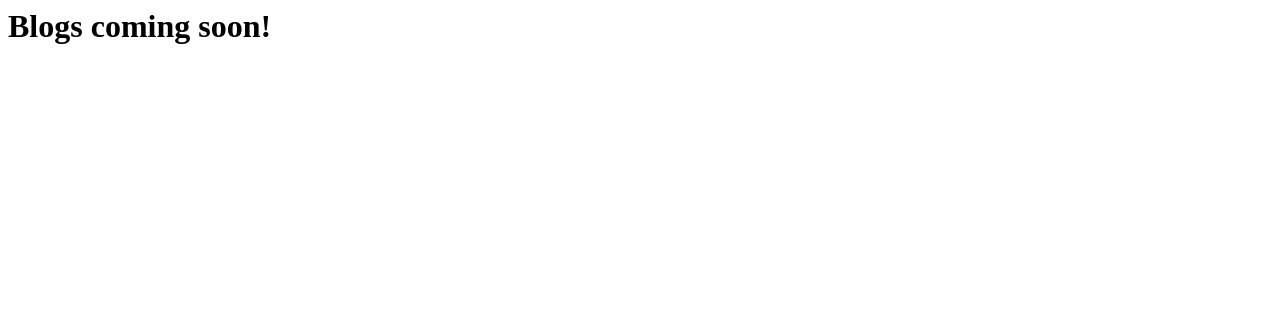
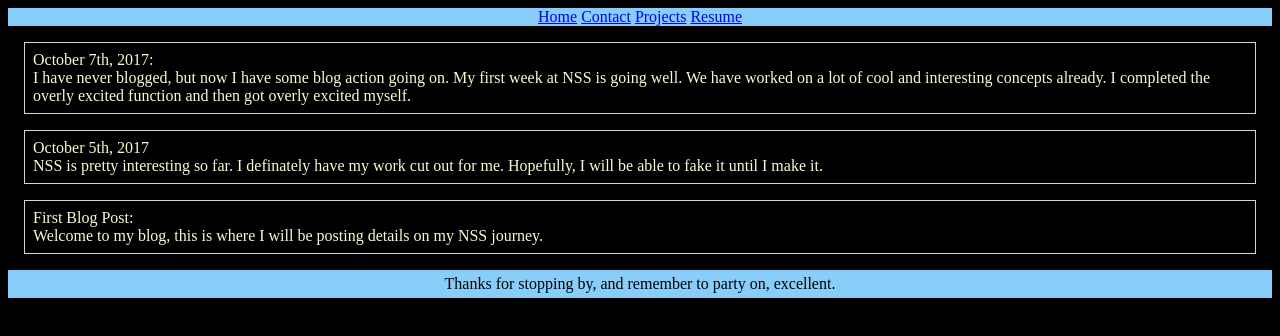
Before and after one commit to Gward2489/gward2489.github.io, a plain HTML site: page blog.html in a window 1280 px wide. Drawn offline with Linux system fonts and the light colour scheme.

Commit message:
Entered content for pages, updated styling, added footer

```diff
--- a/blog.html
+++ b/blog.html
@@ -5,6 +5,37 @@
     </head>
 
     <body>
-        <h1>Blogs coming soon!</h1>
+
+        <nav>
+            <ul class="navStyle">
+                <li><a href="index.html">Home</a></li>
+                <li><a href="contact.html">Contact</a></li>
+                <li><a href="projects.html">Projects</a></li>
+                <li><a href="resume.html">Resume</a></li>
+            </ul>
+        </nav>
+
+        <article class="article">
+            October 7th, 2017:<br>
+            I have never blogged, but now I have some blog action going on. My first week at NSS is going well.
+            We have worked on a lot of cool and interesting concepts already. I completed the overly excited function
+            and then got overly excited myself.
+        </article>
+
+        <article class="article">
+            October 5th, 2017<br>
+            NSS is pretty interesting so far. I definately have my work cut out for me. Hopefully, I will be able
+            to fake it until I make it.
+        </article>
+
+        <article class="article">
+            First Blog Post:<br>
+            Welcome to my blog, this is where I will be posting details on my NSS journey.
+        </article>
+
+        <footer class="footer">
+                Thanks for stopping by, and remember to party on, excellent.
+        </footer>
+
     </body>
 </html>
--- a/styles.css
+++ b/styles.css
@@ -1,12 +1,32 @@
+body {
+    background-color: black
+}
+
 .article {
-    border: 1px solid #ffdead;
-    color: goldenrod;
+    border: 1px solid lightgrey;
+    color: lightgoldenrodyellow;
+    padding: .5em;
+    margin: 1em;
 }
 
 #intro {
     font-size: 3em;
 }
 
-h2 {
-    color: orange;
+.navStyle {
+    list-style-type: none;
+    text-align: center;
+    margin: 0;
+    padding: 0;
+    background-color: lightskyblue;
 }
+
+li {
+    display: inline;
+}
+
+.footer {
+    text-align: center;
+    padding: .3em;
+    background-color: lightskyblue;
+}
```
Also changed, not shown: contact.html (+18 -4 lines), index.html (+8 -5 lines), projects.html (+26 -1 lines), resume.html (+31 -1 lines).
